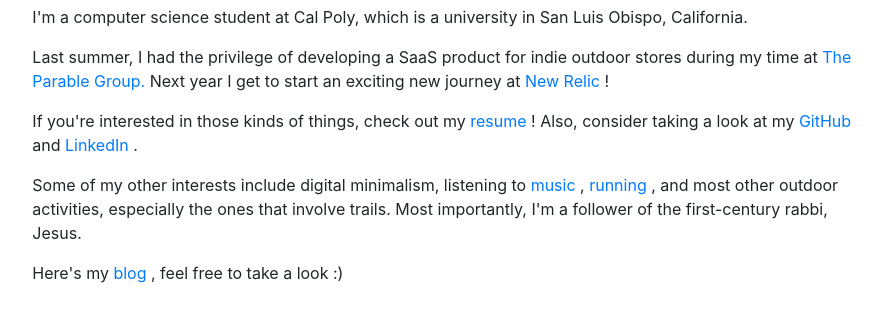
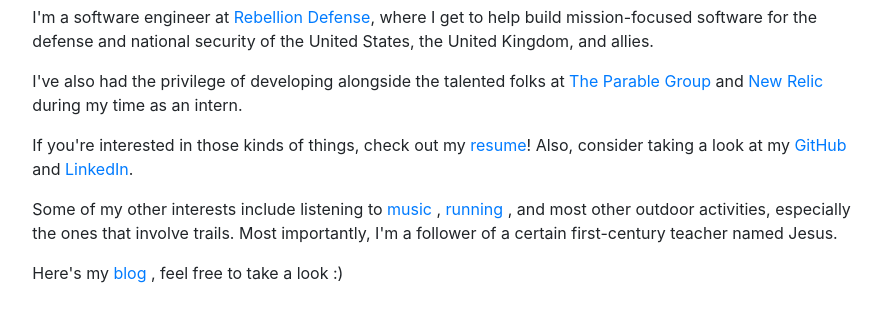
Before and after one commit to jackdelamotte/jackdelamotte.github.io, a plain HTML site: page index.html in a window 1280 px wide. Shown: the part 99-420 px from the top of the page, without its empty margins (186-1068 px from the left). Drawn offline with Linux system fonts and the light colour scheme.

Commit message:
Update for new job.

```diff
--- a/index.html
+++ b/index.html
@@ -15,36 +15,40 @@
         <h1>Hello, my name is Jack. Welcome to my website!</h1>
 
         <p>
-          I'm a computer science student at Cal Poly, which is a university in
-          San Luis Obispo, California.
+          I'm a software engineer at
+          <a href="https://www.rebelliondefense.com/" target="_blank">
+            Rebellion Defense</a
+          >, where I get to help build mission-focused software for the defense
+          and national security of the United States, the United Kingdom, and
+          allies.
         </p>
 
         <p>
-          Last summer, I had the privilege of developing a SaaS product for
-          indie outdoor stores during my time at
+          I've also had the privilege of developing alongside the talented folks
+          at
           <a href="https://www.parablegroup.com/" target="_blank">
-            The Parable Group.
+            The Parable Group
           </a>
-          Next year I get to start an exciting new journey at
-          <a href="https://www.newrelic.com/" target="_blank"> New Relic </a>!
+          and
+          <a href="https://www.newrelic.com/" target="_blank"> New Relic </a>
+          during my time as an intern.
         </p>
 
         <p>
           If you're interested in those kinds of things, check out my
-          <a href="resume.pdf" target="_blank"> resume </a>
-          ! Also, consider taking a look at my
+          <a href="resume.pdf" target="_blank"> resume</a>! Also, consider
+          taking a look at my
           <a href="https://github.com/jackdelamotte" target="_blank">
             GitHub
           </a>
           and
           <a href="https://www.linkedin.com/in/jackdelamotte/" target="_blank">
-            LinkedIn
-          </a>
-          .
+            LinkedIn</a
+          >.
         </p>
 
         <p>
-          Some of my other interests include digital minimalism, listening to
+          Some of my other interests include listening to
           <a
             href="https://open.spotify.com/user/jckdlmtt?si=g7yySs7BS7iYanJisnPK4A"
             target="_blank"
@@ -56,8 +60,8 @@
             running
           </a>
           , and most other outdoor activities, especially the ones that involve
-          trails. Most importantly, I'm a follower of the first-century rabbi,
-          Jesus.
+          trails. Most importantly, I'm a follower of a certain first-century
+          teacher named Jesus.
         </p>
 
         <p>
```
Also changed, not shown: 1 other file.
